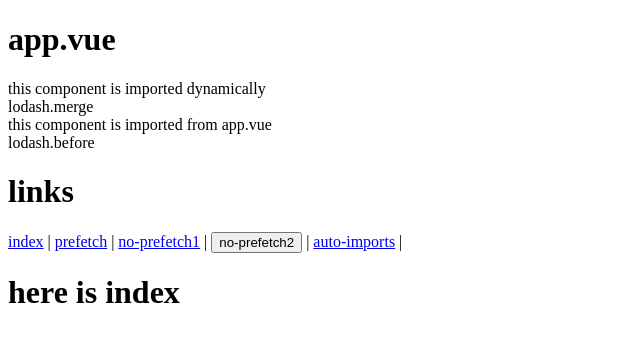
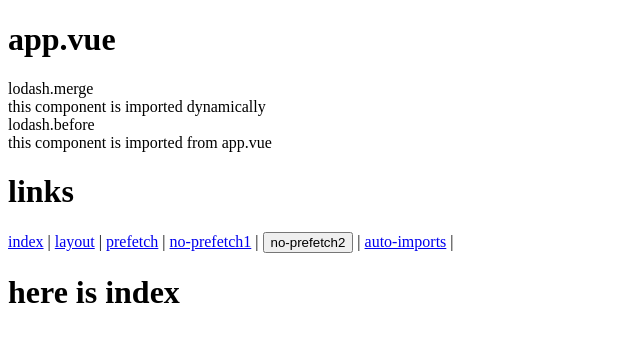
Before and after one commit to konkarin/nuxt-vite-pre-bundle, a Nuxt app: page / in a window 1280 px wide. Shown: the top 342 px of the page, without its empty margins (0-640 px from the left). Built offline with nearby package versions, Linux system fonts and the light colour scheme.

Commit message:
refactor

```diff
--- a/app.vue
+++ b/app.vue
@@ -11,6 +11,7 @@ const DynamicImport = defineAsyncComponent(
 <template>
   <div>
     <h1>app.vue</h1>
+
     <DynamicImport></DynamicImport>
 
     <ImportFromApp></ImportFromApp>
@@ -18,7 +19,10 @@ const DynamicImport = defineAsyncComponent(
 
   <div>
     <h1>links</h1>
+
     <nuxt-link to="/">index</nuxt-link> |
+
+    <nuxt-link to="/layout">layout</nuxt-link> |
 
     <nuxt-link to="/prefetch">prefetch</nuxt-link> |
 
--- a/components/autoImport.vue
+++ b/components/autoImport.vue
@@ -5,6 +5,6 @@ console.log(after);
 </script>
 
 <template>
+  <div>lodash.after</div>
   <div>this component is imported automatically</div>
-  <div>lodash.after</div>
 </template>
--- a/components/dynamicImport.vue
+++ b/components/dynamicImport.vue
@@ -5,6 +5,6 @@ console.log(merge);
 </script>
 
 <template>
+  <div>lodash.merge</div>
   <div>this component is imported dynamically</div>
-  <div>lodash.merge</div>
 </template>
--- a/components/importFromApp.vue
+++ b/components/importFromApp.vue
@@ -5,6 +5,6 @@ console.log(before);
 </script>
 
 <template>
+  <div>lodash.before</div>
   <div>this component is imported from app.vue</div>
-  <div>lodash.before</div>
 </template>
--- a/layouts/test.vue
+++ b/layouts/test.vue
@@ -7,7 +7,7 @@ console.log(partition);
 <template>
   <div>
     <slot />
+    <div>lodash.partition</div>
     <div>this is test layout</div>
-    <div>lodash.partition</div>
   </div>
 </template>
--- a/nuxt.config.ts
+++ b/nuxt.config.ts
@@ -10,6 +10,9 @@ export default defineNuxtConfig({
         // "pages/**/*.vue",
         // "layouts/**/*.vue",
         // "components/**/*.vue",
+        //
+        // or
+        // "**/*.vue",
       ],
     },
   },
```
